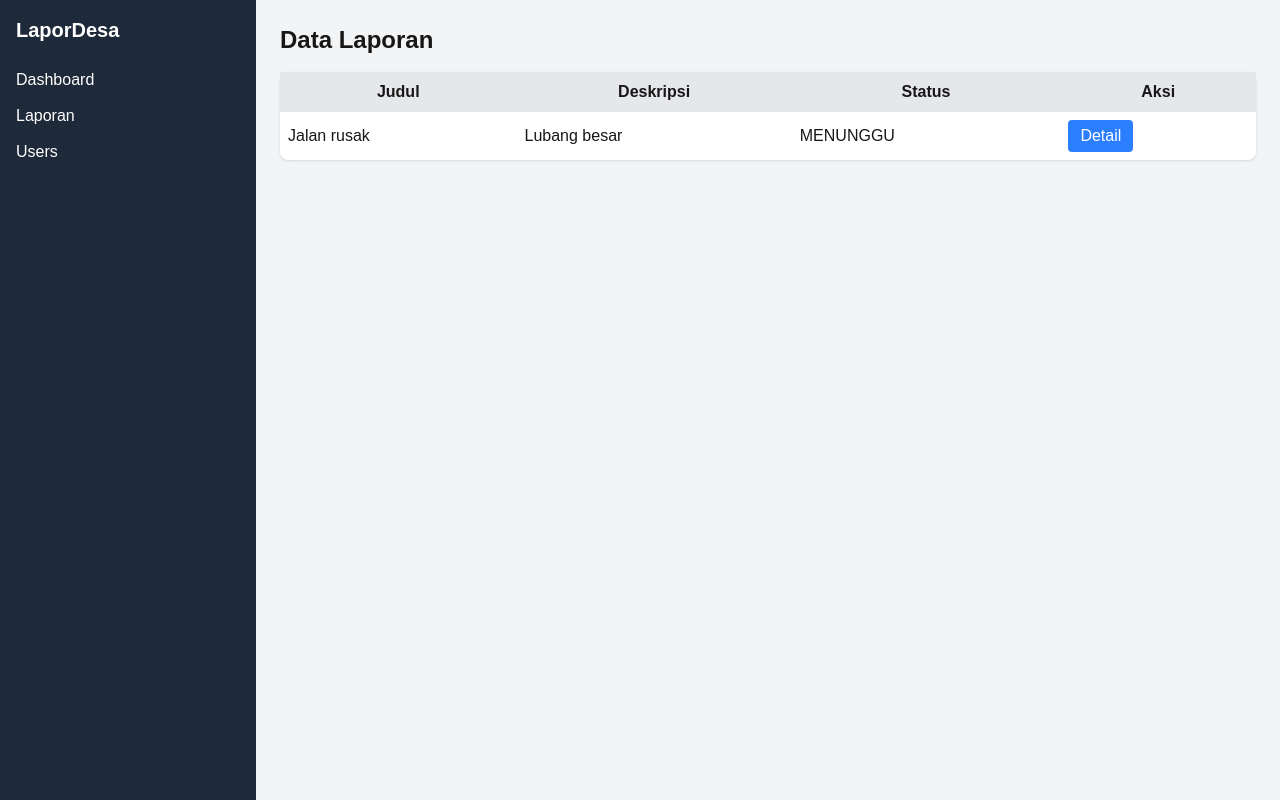
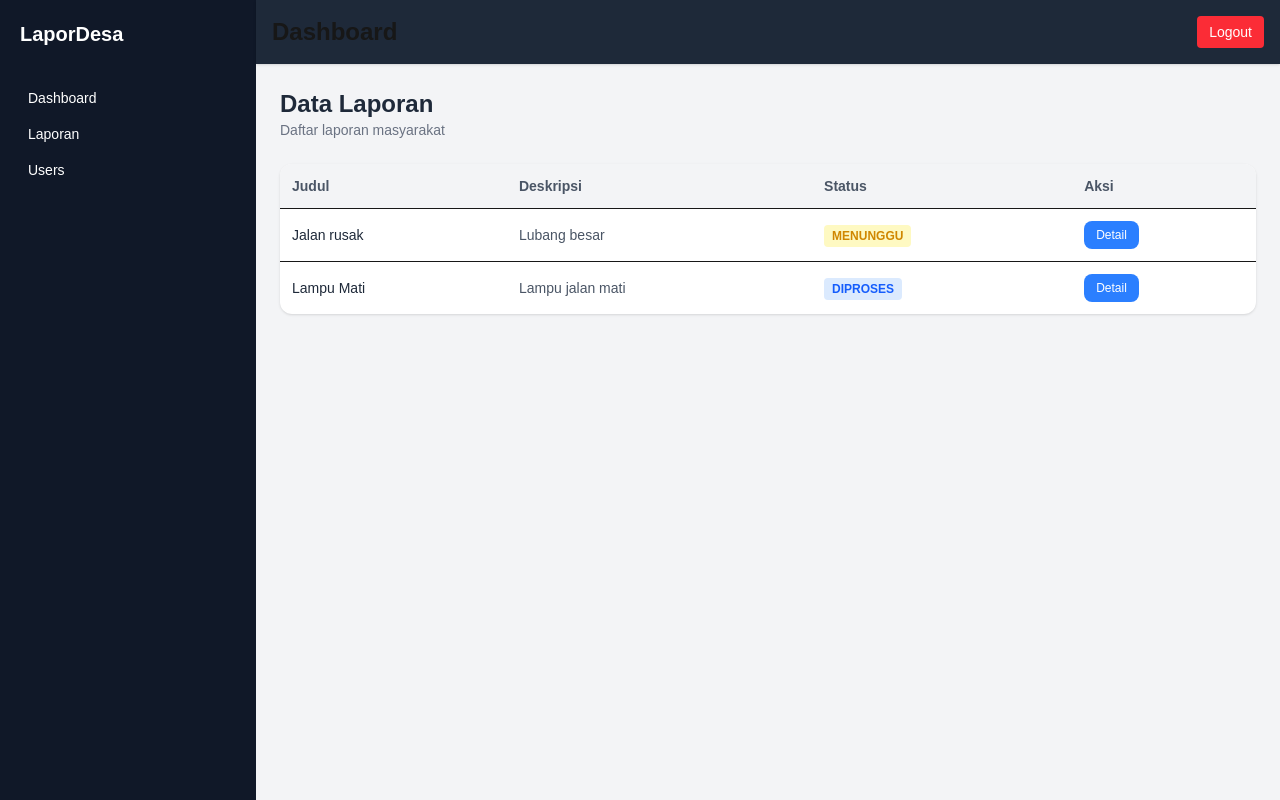
Before and after one commit to Erwingtw11/Lapor-Desa, a Next.js app in the folder web-admin/: page /laporan in a window 1280 px wide. Built offline with nearby package versions, Linux system fonts and the light colour scheme.

Commit message:
feat: implement admin dashboard, user management, and report tracking pages with layout and UI components

```diff
--- a/web-admin/src/app/dashboard/page.tsx
+++ b/web-admin/src/app/dashboard/page.tsx
@@ -1,9 +1,68 @@
 import AdminLayout from "@/components/layout/adminLayout";
+import StatCard from "@/components/ui/statCard";
 
 export default function DashboardPage() {
+
+  // dummy data dulu
+  const stats = {
+    total: 2,
+    proses: 1,
+    selesai: 0,
+    ditolak: 0,
+  };
+
+  const laporanTerbaru = [
+    {
+      id: 1,
+      judul: "Jalan rusak",
+      status: "MENUNGGU",
+    },
+    {
+      id: 2,
+      judul: "Lampu mati",
+      status: "DIPROSES",
+    },
+  ];
+
   return (
     <AdminLayout>
-      <h1 className="text-2xl font-bold text-gray-800">Dashboard</h1>
+
+      {/* Statistik */}
+      <div className="grid grid-cols-1 md:grid-cols-4 gap-4 mb-6 text-gray-500">
+        <StatCard title="Total Laporan" value={stats.total} color="text-blue-500" />
+        <StatCard title="Diproses" value={stats.proses} color="text-yellow-500" />
+        <StatCard title="Selesai" value={stats.selesai} color="text-green-500" />
+        <StatCard title="Ditolak" value={stats.ditolak} color="text-red-500" />
+      </div>
+
+      {/* Tabel */}
+      <div className="bg-white rounded-xl shadow p-4">
+        <h2 className="font-semibold mb-4 text-gray-500">Laporan Terbaru</h2>
+
+        <table className="w-full text-sm text-gray-500">
+          <thead>
+            <tr className="text-left border-b">
+              <th className="p-2">Judul</th>
+              <th className="p-2">Status</th>
+            </tr>
+          </thead>
+
+          <tbody>
+            {laporanTerbaru.map((item) => (
+              <tr key={item.id} className="border-b">
+                <td className="p-2">{item.judul}</td>
+                <td className="p-2">
+                  <span className="px-2 py-1 bg-blue-100 text-blue-600 rounded text-xs">
+                    {item.status}
+                  </span>
+                </td>
+              </tr>
+            ))}
+          </tbody>
+
+        </table>
+      </div>
+
     </AdminLayout>
   );
 }
--- a/web-admin/src/app/laporan/[id]/page.tsx
+++ b/web-admin/src/app/laporan/[id]/page.tsx
@@ -1,7 +1,7 @@
 export default function DetailLaporan() {
   return (
     <div>
-      <h1>Detail Laporan</h1>
+      <h1>Detail</h1>
 
       <p>Judul: Jalan rusak</p>
       <p>Status: MENUNGGU</p>
--- a/web-admin/src/app/laporan/page.tsx
+++ b/web-admin/src/app/laporan/page.tsx
@@ -1,37 +1,82 @@
 import AdminLayout from "@/components/layout/adminLayout";
 import { getLaporan } from "@/lib/api";
+import Link from "next/link";
 
 export default async function LaporanPage() {
   const data = await getLaporan();
 
   return (
     <AdminLayout>
-      <h1 className="text-2xl font-bold mb-4">Data Laporan</h1>
 
-      <table className="w-full bg-white rounded-lg shadow">
-        <thead>
-          <tr className="bg-gray-200">
-            <th className="p-2">Judul</th>
-            <th className="p-2">Deskripsi</th>
-            <th className="p-2">Status</th>
-            <th className="p-2">Aksi</th>
+      {/* Header */}
+      <div className="mb-6">
+        <h1 className="text-2xl font-bold text-gray-800">
+          Data Laporan
+        </h1>
+        <p className="text-sm text-gray-500">
+          Daftar laporan masyarakat
+        </p>
+      </div>
+
+      {/* Table */}
+      <div className="bg-white rounded-xl shadow overflow-hidden">
+        <table className="w-full text-sm">
+
+          {/* Head */}
+          <thead className="bg-gray-100 text-gray-600">
+            <tr>
+              <th className="p-3 text-left">Judul</th>
+              <th className="p-3 text-left">Deskripsi</th>
+              <th className="p-3 text-left">Status</th>
+              <th className="p-3 text-left">Aksi</th>
             </tr>
           </thead>
+
+          {/* Body */}
           <tbody>
             {data.map((laporan) => (
-            <tr key={laporan.id}>
-              <td className="p-2">{laporan.judul}</td>
-              <td className="p-2">{laporan.deskripsi}</td>
-              <td className="p-2">{laporan.status}</td>
-              <td className="p-2">
-                <button className="bg-blue-500 text-white px-3 py-1 rounded">
-                  Detail
+              <tr
+                key={laporan.id}
+                className="border-t hover:bg-gray-50 transition"
+              >
+                <td className="p-3 font-medium text-gray-800">
+                  {laporan.judul}
+                </td>
+
+                <td className="p-3 text-gray-600">
+                  {laporan.deskripsi}
+                </td>
+
+                {/* Status dengan warna */}
+                <td className="p-3">
+                  <span
+                    className={`px-2 py-1 rounded text-xs font-semibold ${
+                      laporan.status === "SELESAI"
+                        ? "bg-green-100 text-green-600"
+                        : laporan.status === "DIPROSES"
+                        ? "bg-blue-100 text-blue-600"
+                        : laporan.status === "DITOLAK"
+                        ? "bg-red-100 text-red-600"
+                        : "bg-yellow-100 text-yellow-600"
+                    }`}
+                  >
+                    {laporan.status}
+                  </span>
+                </td>
+
+                {/* Button */}
+                <td className="p-3">
+                  <button className="bg-blue-500 hover:bg-blue-600 text-white px-3 py-1.5 rounded-lg text-xs transition">
+                    <Link href={`/laporan/${laporan.id}`}>Detail</Link>
                   </button>
                 </td>
               </tr>
             ))}
           </tbody>
+
         </table>
+      </div>
+
     </AdminLayout>
   );
 }
--- a/web-admin/src/app/login/page.tsx
+++ b/web-admin/src/app/login/page.tsx
@@ -1,86 +1,86 @@
-"use client";
+// "use client";
 
-import { useState } from "react";
-import { useRouter } from "next/navigation";
+// import { useState } from "react";
+// import { useRouter } from "next/navigation";
 
-export default function LoginPage() {
-  const router = useRouter();
+// export default function LoginPage() {
+//   const router = useRouter();
 
-  const [email, setEmail] = useState("");
-  const [password, setPassword] = useState("");
-  const [loading, setLoading] = useState(false);
-  const [error, setError] = useState("");
+//   const [email, setEmail] = useState("");
+//   const [password, setPassword] = useState("");
+//   const [loading, setLoading] = useState(false);
+//   const [error, setError] = useState("");
 
-  const handleLogin = async (e: React.FormEvent) => {
-    e.preventDefault();
-    setLoading(true);
-    setError("");
+//   const handleLogin = async (e: React.FormEvent) => {
+//     e.preventDefault();
+//     setLoading(true);
+//     setError("");
 
-    try {
-      // sementara dummy login
-      if (email === "admin@mail.com" && password === "123456") {
-        localStorage.setItem("token", "dummy-token");
-        router.push("/dashboard");
-      } else {
-        setError("Email atau password salah");
-      }
-    } catch (err) {
-      setError("Terjadi kesalahan");
-    } finally {
-      setLoading(false);
-    }
-  };
+//     try {
+//       // sementara dummy login
+//       if (email === "admin@mail.com" && password === "23312065") {
+//         localStorage.setItem("token", "dummy-token");
+//         router.push("/dashboard");
+//       } else {
+//         setError("Email atau password salah");
+//       }
+//     } catch (err) {
+//       setError("Terjadi kesalahan");
+//     } finally {
+//       setLoading(false);
+//     }
+//   };
 
-  return (
-    <div className="flex min-h-screen items-center justify-center bg-gray-100">
-      <div className="w-full max-w-md bg-white p-8 rounded-2xl shadow-lg">
+//   return (
+//     <div className="flex min-h-screen items-center justify-center bg-gray-100">
+//       <div className="w-full max-w-md bg-white p-8 rounded-2xl shadow-lg">
 
-        <h1 className="text-2xl font-bold text-center mb-6">
-          Login Admin
-        </h1>
+//         <h1 className="text-2xl font-bold text-center mb-6">
+//           Login Admin
+//         </h1>
 
-        {error && (
-          <div className="bg-red-100 text-red-600 p-2 rounded mb-4 text-sm">
-            {error}
-          </div>
-        )}
+//         {error && (
+//           <div className="bg-red-100 text-red-600 p-2 rounded mb-4 text-sm">
+//             {error}
+//           </div>
+//         )}
 
-        <form onSubmit={handleLogin} className="space-y-4">
+//         <form onSubmit={handleLogin} className="space-y-4">
 
-          <div>
-            <label className="block text-sm mb-1">Email</label>
-            <input
-              type="email"
-              className="w-full border rounded-lg p-2 focus:outline-none focus:ring-2 focus:ring-blue-500"
-              placeholder="admin@mail.com"
-              value={email}
-              onChange={(e) => setEmail(e.target.value)}
-              required
-            />
-          </div>
+//           <div>
+//             <label className="block text-sm mb-1">Email</label>
+//             <input
+//               type="email"
+//               className="w-full border rounded-lg p-2 focus:outline-none focus:ring-2 focus:ring-blue-500"
+//               placeholder="admin@mail.com"
+//               value={email}
+//               onChange={(e) => setEmail(e.target.value)}
+//               required
+//             />
+//           </div>
 
-          <div>
-            <label className="block text-sm mb-1">Password</label>
-            <input
-              type="password"
-              className="w-full border rounded-lg p-2 focus:outline-none focus:ring-2 focus:ring-blue-500"
-              placeholder="******"
-              value={password}
-              onChange={(e) => setPassword(e.target.value)}
-              required
-            />
-          </div>
+//           <div>
+//             <label className="block text-sm mb-1">Password</label>
+//             <input
+//               type="password"
+//               className="w-full border rounded-lg p-2 focus:outline-none focus:ring-2 focus:ring-blue-500"
+//               placeholder="******"
+//               value={password}
+//               onChange={(e) => setPassword(e.target.value)}
+//               required
+//             />
+//           </div>
 
-          <button
-            type="submit"
-            className="w-full bg-blue-600 text-white p-2 rounded-lg hover:bg-blue-700 transition"
-            disabled={loading}
-          >
-            {loading ? "Loading..." : "Login"}
-          </button>
-        </form>
+//           <button
+//             type="submit"
+//             className="w-full bg-blue-600 text-white p-2 rounded-lg hover:bg-blue-700 transition"
+//             disabled={loading}
+//           >
+//             {loading ? "Loading..." : "Login"}
+//           </button>
+//         </form>
 
-      </div>
-    </div>
-  );
-}
+//       </div>
+//     </div>
+//   );
+// }
--- /dev/null
+++ b/web-admin/src/app/users/page.tsx
@@ -0,0 +1,143 @@
+"use client";
+
+import AdminLayout from "@/components/layout/adminLayout";
+import { useEffect, useState } from "react";
+import { useRouter } from "next/navigation";
+
+interface User {
+  id: number;
+  nama: string;
+  email: string;
+  role: string;
+}
+
+export default function UsersPage() {
+  const router = useRouter();
+
+  // 🔐 dummy auth dulu (nanti ganti dari login/session)
+  const currentUser = {
+    role: "ADMIN", // ganti "USER" untuk test redirect
+  };
+
+  // state user
+  const [users, setUsers] = useState<User[]>([]);
+
+  // 🔥 proteksi halaman
+  useEffect(() => {
+    if (currentUser.role !== "ADMIN") {
+      router.push("/dashboard");
+    }
+  }, []);
+
+  // 🔥 ambil data user (dummy dulu)
+  useEffect(() => {
+    const fetchUsers = async () => {
+      // nanti ganti ke API NestJS
+      const data: User[] = [
+        {
+          id: 1,
+          nama: "Admin Desa",
+          email: "admin@gmail.com",
+          role: "ADMIN",
+        },
+        {
+          id: 2,
+          nama: "Budi",
+          email: "budi@gmail.com",
+          role: "USER",
+        },
+      ];
+
+      setUsers(data);
+    };
+
+    fetchUsers();
+  }, []);
+
+  // 🔥 fungsi hapus user
+  const handleDelete = async (id: number) => {
+    const confirmDelete = confirm("Yakin mau hapus user ini?");
+    if (!confirmDelete) return;
+
+    try {
+      // nanti ganti ke API backend
+      setUsers((prev) => prev.filter((user) => user.id !== id));
+
+      alert("User berhasil dihapus");
+    } catch (error) {
+      alert("Gagal hapus user");
+    }
+  };
+
+  return (
+    <AdminLayout>
+      {/* Header */}
+      <div className="flex justify-between items-center mb-6">
+        <div>
+          <h1 className="text-2xl font-bold text-gray-800">
+            Data Users
+          </h1>
+          <p className="text-sm text-gray-500">
+            Manajemen pengguna sistem
+          </p>
+        </div>
+      </div>
+
+      {/* Table */}
+      <div className="bg-white rounded-xl shadow overflow-hidden">
+        <table className="w-full text-sm">
+
+          <thead className="bg-gray-100 text-gray-600">
+            <tr>
+              <th className="p-3 text-left">Nama</th>
+              <th className="p-3 text-left">Email</th>
+              <th className="p-3 text-left">Role</th>
+              <th className="p-3 text-left">Aksi</th>
+            </tr>
+          </thead>
+
+          <tbody>
+            {users.map((user) => (
+              <tr
+                key={user.id}
+                className="border-t hover:bg-gray-50 transition"
+              >
+                <td className="p-3 font-medium text-gray-800">
+                  {user.nama}
+                </td>
+
+                <td className="p-3 text-gray-600">
+                  {user.email}
+                </td>
+
+                {/* Role */}
+                <td className="p-3">
+                  <span
+                    className={`px-2 py-1 rounded text-xs font-semibold ${
+                      user.role === "ADMIN"
+                        ? "bg-purple-100 text-purple-600"
+                        : "bg-blue-100 text-blue-600"
+                    }`}
+                  >
+                    {user.role}
+                  </span>
+                </td>
+
+                {/* Aksi */}
+                <td className="p-3">
+                  <button
+                    onClick={() => handleDelete(user.id)}
+                    className="bg-red-500 hover:bg-red-600 text-white px-3 py-1.5 rounded-lg text-xs transition"
+                  >
+                    Hapus
+                  </button>
+                </td>
+              </tr>
+            ))}
+          </tbody>
+
+        </table>
+      </div>
+    </AdminLayout>
+  );
+}
--- a/web-admin/src/components/layout/adminLayout.tsx
+++ b/web-admin/src/components/layout/adminLayout.tsx
@@ -1,18 +1,41 @@
+import Link from "next/link";
+
 export default function AdminLayout({ children }: { children: React.ReactNode }) {
   return (
-    <div className="flex">
-      <aside className="w-64 h-screen bg-gray-800 text-white p-4">
-        <h1 className="text-xl font-bold mb-6">LaporDesa</h1>
-        <ul className="space-y-3">
-          <li>Dashboard</li>
-          <li>Laporan</li>
-          <li>Users</li>
+    <div className="flex min-h-screen bg-gray-100">
+
+      {/* Sidebar */}
+      <aside className="w-64 bg-gray-900 text-white p-5">
+        <h1 className="text-xl font-bold mb-8">LaporDesa</h1>
+
+        <ul className="space-y-4 text-sm">
+          <Link href="/dashboard">
+            <li className="hover:bg-gray-700 p-2 rounded cursor-pointer">Dashboard</li>
+          </Link>
+          <Link href="/laporan">
+            <li className="hover:bg-gray-700 p-2 rounded cursor-pointer">Laporan</li>
+          </Link>
+          <Link href="/users">
+            <li className="hover:bg-gray-700 p-2 rounded cursor-pointer">Users</li>
+          </Link>
         </ul>
       </aside>
 
-      <main className="flex-1 p-6 bg-gray-100">
-        {children}
-      </main>
+      {/* Content */}
+      <div className="flex-1 flex flex-col">
+
+        {/* Header */}
+        <header className="bg-gray-800 shadow p-4 flex justify-between">
+          <h2 className="font-semibold text-2xl">Dashboard</h2>
+          <button className="text-sm bg-red-500 text-white px-3 py-1 rounded">
+            Logout
+          </button>
+        </header>
+
+        {/* Main */}
+        <main className="p-6">{children}</main>
+
+      </div>
     </div>
   );
 }
--- /dev/null
+++ b/web-admin/src/components/ui/statCard.tsx
@@ -0,0 +1,14 @@
+interface Props {
+  title: string;
+  value: number;
+  color: string;
+}
+
+export default function StatCard({ title, value, color }: Props) {
+  return (
+    <div className="bg-white p-4 rounded-xl shadow">
+      <p className="text-sm text-gray-500">{title}</p>
+      <h2 className={`text-2xl font-bold ${color}`}>{value}</h2>
+    </div>
+  );
+}
--- a/web-admin/src/lib/api.ts
+++ b/web-admin/src/lib/api.ts
@@ -7,5 +7,12 @@ export async function getLaporan() {
       status: "MENUNGGU",
       lokasi: "Desa Mulya Agung",
     },
+    {
+      id: "2",
+      judul: "Lampu Mati",
+      deskripsi: "Lampu jalan mati",
+      status: "DIPROSES",
+      lokasi: "Desa Agung Batin",
+    },
   ];
 }
--- a/web-admin/src/middleware.ts
+++ /dev/null
@@ -1,12 +0,0 @@
-import { NextResponse } from "next/server";
-import type { NextRequest } from "next/server";
-
-export function middleware(request: NextRequest) {
-  const token = request.cookies.get("token");
-
-  if (!token && request.nextUrl.pathname.startsWith("/dashboard")) {
-    return NextResponse.redirect(new URL("/login", request.url));
-  }
-
-  return NextResponse.next();
-}
```
Lines whose indentation alone changed are shown as unchanged.
